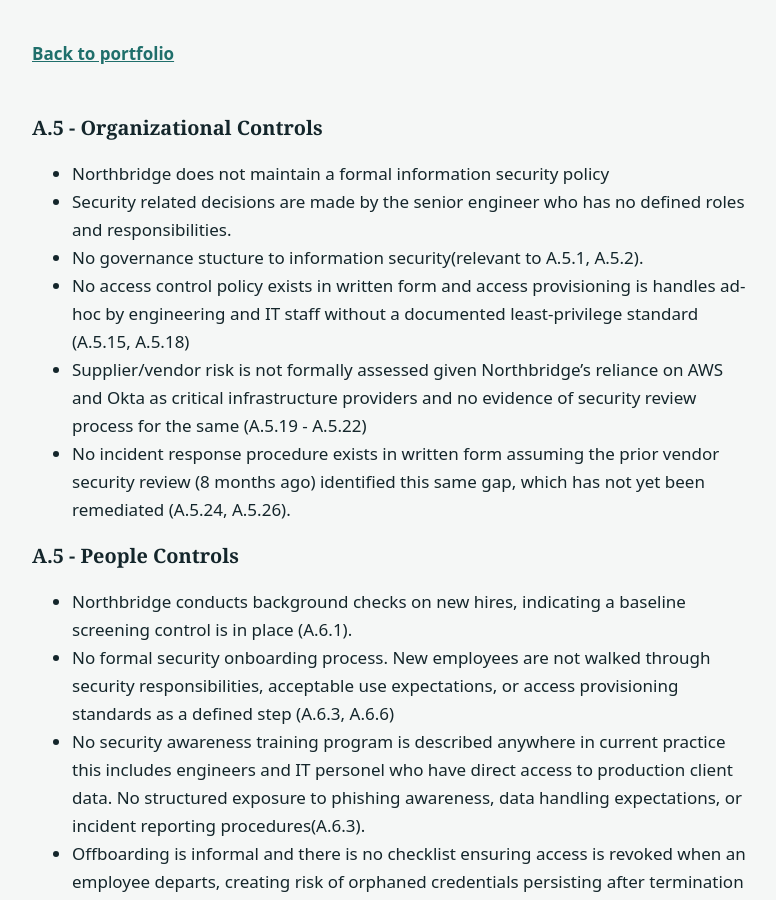
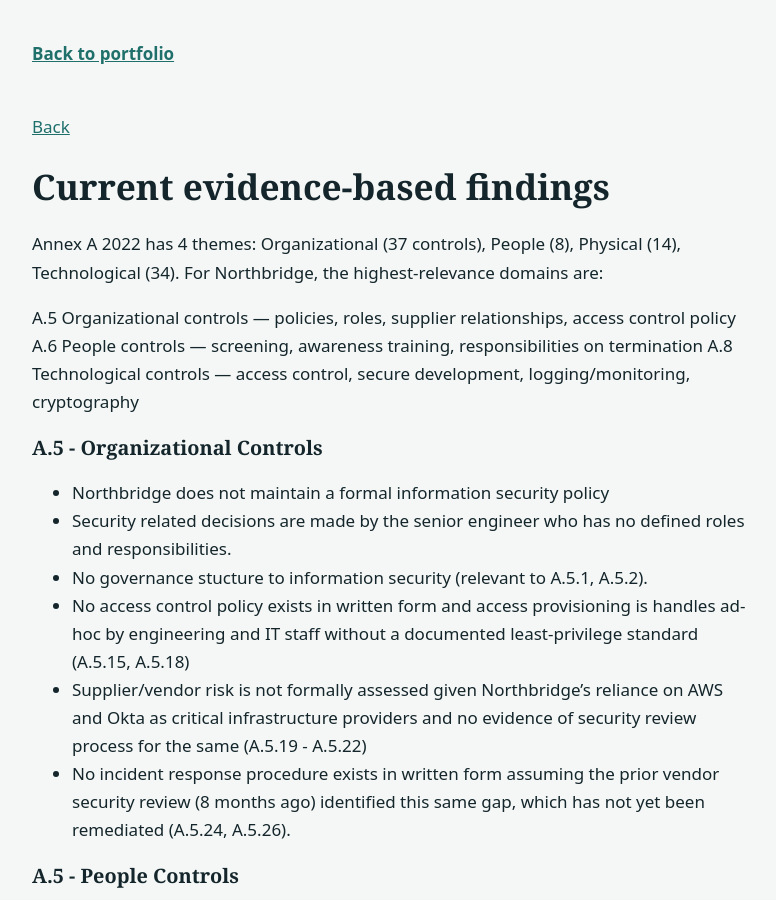
Before and after one commit to krens22/GRC-project-portfolio, a Jekyll site: the page built from ISO-42001/Northbridge-Analytics/02-current-state-findings.md, in a window 1280 px wide and 900 px high. Shown: the whole window, without its empty margins (250-1026 px from the left). Built offline with Jekyll 4.4.1, drawn with Linux system fonts in a browser that asks for light colours; our own code applies the rules of GitHub Pages for plain Markdown files; some of the changed text lies outside the part shown.

Commit message:
Document current state findings on security controls
Added detailed findings related to organizational, people, and technological controls, highlighting gaps and areas needing improvement.

```diff
--- a/ISO-42001/Northbridge-Analytics/02-current-state-findings.md
+++ b/ISO-42001/Northbridge-Analytics/02-current-state-findings.md
@@ -1,7 +1,20 @@
+---
+title: current findings
+---
+[Back](./)
+
+# Current evidence-based findings
+
+Annex A 2022 has 4 themes: Organizational (37 controls), People (8), Physical (14), Technological (34). For Northbridge, the highest-relevance domains are:
+
+A.5 Organizational controls — policies, roles, supplier relationships, access control policy
+A.6 People controls — screening, awareness training, responsibilities on termination
+A.8 Technological controls — access control, secure development, logging/monitoring, cryptography
+
 ### A.5 - Organizational Controls
 - Northbridge does not maintain a formal information security policy
 - Security related decisions are made by the senior engineer who has no defined roles and responsibilities.
-- No governance stucture to information security(relevant to A.5.1, A.5.2).
+- No governance stucture to information security (relevant to A.5.1, A.5.2).
 - No access control policy exists in written form and access provisioning is handles ad-hoc by engineering and IT staff without a documented least-privilege standard (A.5.15, A.5.18)
 - Supplier/vendor risk is not formally assessed given Northbridge's reliance on AWS and Okta as critical infrastructure providers and no evidence of security review process for the same (A.5.19 - A.5.22)
 - No incident response procedure exists in written form assuming the prior vendor security review (8 months ago) identified this same gap, which has not yet been remediated (A.5.24, A.5.26).
@@ -18,3 +31,34 @@
 - No information on logging or monitoring capability. The company cannot prove whether it has experienced a security incident this suggests detection capability is either absent or unverified (A.8.15, A.8.16).
 - The engineering environment uses GitHub, GitHub Actions, and Terraform for development and infrastructure management however no information is available on code review enforcement (A.8.25), secrets management practices (A.8.28), or secure configuration baselines for cloud infrastructure(A.8.9).
 - Employees use a mix of personal and company-issued laptops with no described device management or security policy this raises endpoint risk for a remote-first workforce (A.8.1).
+
+## Control reference
+
+🔴 Confirmed gap &nbsp; 🟡 Partly in place &nbsp; ⚪ Unknown, needs verification
+
+**A.5 Organizational controls**
+
+- 🔴 <span title="A written, approved security policy. Found: none exists, only scattered unapproved Notion pages."><b>A.5.1</b> Security policy</span>
+- 🔴 <span title="Named people accountable for security, with backups. Found: one engineer does it informally, no backup.">**A.5.2** Roles and responsibilities</span>
+- 🔴 <span title="Rules on who may access what. Found: access is granted ad hoc, with no least-privilege standard."><b>A.5.15</b> Access control</span>
+- 🔴 <span title="Access is granted, reviewed and removed in a controlled way. Found: no access review process; a client flagged it and it was never actioned."><b>A.5.18</b> Access rights</span>
+- 🔴 <span title="Managing risk from vendors you depend on. Found: no supplier review, despite reliance on AWS and Okta."><b>A.5.19–22</b> Supplier relationships</span>
+- 🔴 <span title="Planning ahead for incidents. Found: no written incident response plan; flagged 8 months ago."><b>A.5.24</b> Incident planning</span>
+- 🔴 <span title="Responding to incidents by following the plan. Found: no defined process; it depends on A.5.24."><b>A.5.26</b> Incident response</span>
+
+**A.6 People controls**
+
+- 🟡 <span title="Background checks before hiring. Found: checks run for new hires, but there is no written policy."><b>A.6.1</b> Screening</span>
+- 🔴 <span title="Staff get security onboarding and regular training. Found: none described."><b>A.6.3</b> Awareness and training</span>
+- 🔴 <span title="Access and duties end properly when someone leaves. Found: no offboarding checklist."><b>A.6.5</b> After termination</span>
+
+**A.8 Technological controls**
+
+- 🔴 <span title="Laptops and phones that reach company data are secured. Found: mix of personal and company laptops, no device policy."><b>A.8.1</b> Endpoint devices</span>
+- 🟡 <span title="Admin access is limited and controlled. Found: Okta covers most tools; legacy dashboards sit outside it."><b>A.8.2</b> Privileged access</span>
+- 🟡 <span title="Secure logins such as SSO and MFA. Found: Okta covers most tools, not all; MFA coverage unconfirmed."><b>A.8.5</b> Secure authentication</span>
+- ⚪ <span title="Systems built from a secure, documented baseline. Unknown: Terraform is used, but baselines are unconfirmed."><b>A.8.9</b> Configuration management</span>
+- ⚪ <span title="Events are logged for later investigation. Unknown: nobody has confirmed what is logged."><b>A.8.15</b> Logging</span>
+- 🔴 <span title="Unusual activity is watched for. Found: the company cannot confirm whether it has had an incident, which suggests no monitoring."><b>A.8.16</b> Monitoring</span>
+- ⚪ <span title="Security is built into software development. Unknown: CI/CD exists, but enforcement is unconfirmed."><b>A.8.25</b> Secure development</span>
+- ⚪ <span title="Defined secure coding practices. Unknown: no information on standards or scanning."><b>A.8.28</b> Secure coding</span>
```
